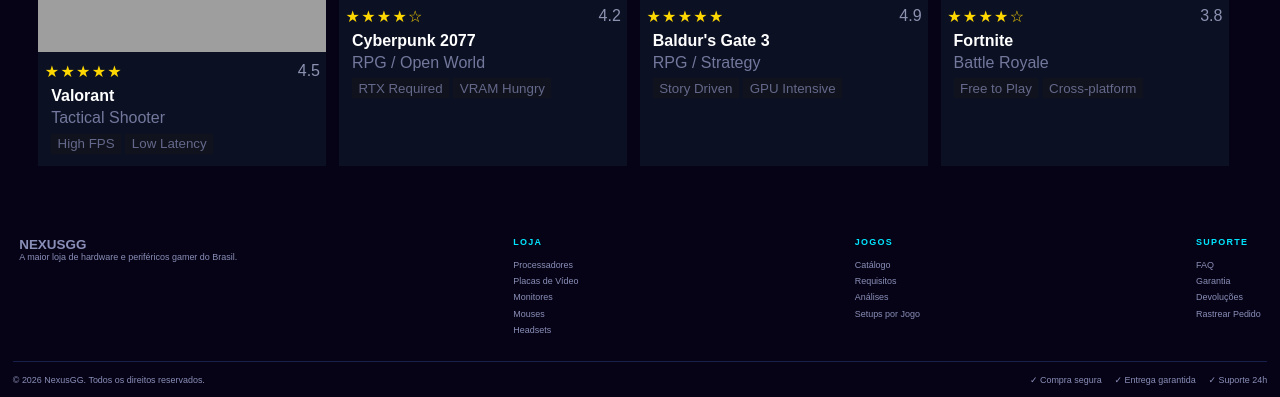
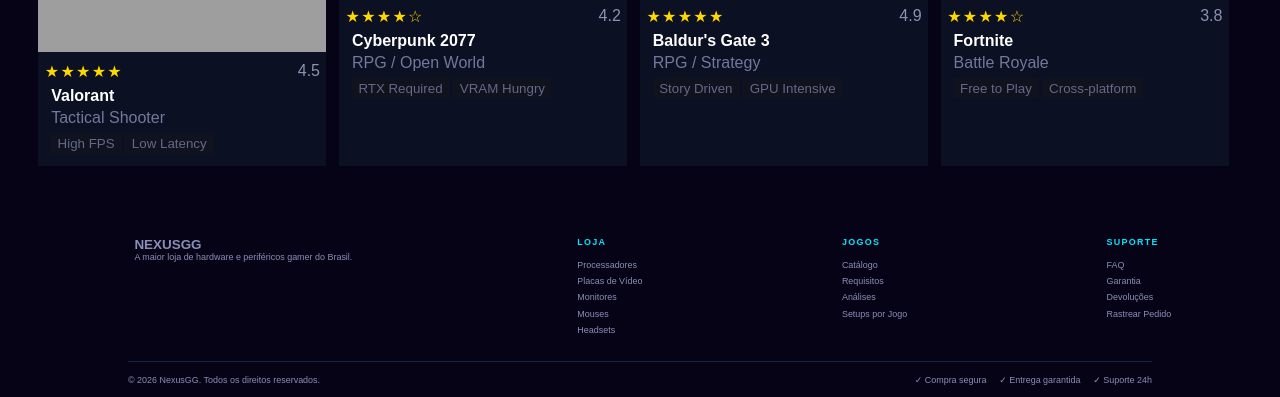
Before and after one commit to costaocaprogramacoes/PROJETO-INTEGRADOR-SITE, a PHP site: page / in a window 1280 px wide. Shown: the part 1082-1479 px from the top of the page. Run offline with PHP 8.4, Linux system fonts and the light colour scheme; some web fonts are replaced; grey boxes are pictures that could not be loaded.

Commit message:
Home Page

```diff
--- a/style.css
+++ b/style.css
@@ -417,23 +417,25 @@ body{
     padding: 0.5vw;
 }
 
-.footer-col h2,
+.footer-logo{
+    margin-left: 9vw;
+    margin-right: 9vw;
+}
+
+.footer-col{
+    padding: 0 7vw;
+}
 .footer-col h3 {
     color: #00e5ff;
     margin-bottom: 1vw;
     font-size: 0.7vw;
     letter-spacing: 0.1vw;
-    padding-left: 0;
-    list-style: none;
 }
 
-.footer-col p {
-    line-height: 1.6;
-    font-size: 11px;
-    gap: 15px;
+
+.footer-col ul{
     padding-left: 0;
-    list-style: none;
-
+    margin:0;
 }
 
 .footer-col ul li {
@@ -447,7 +449,6 @@ body{
     text-decoration: none;
     transition: 0.3s;
     font-size: 0.7vw;
-    list-style: none;
 }
 
 .footer-col ul li a:hover {
@@ -455,6 +456,8 @@ body{
 }
 
 .footer-bottom {
+    margin-left: 9vw;
+    margin-right: 9vw;
     border-top: 0.1vw solid #16204a;
     padding-top: 1vw;
     display: flex;
```
